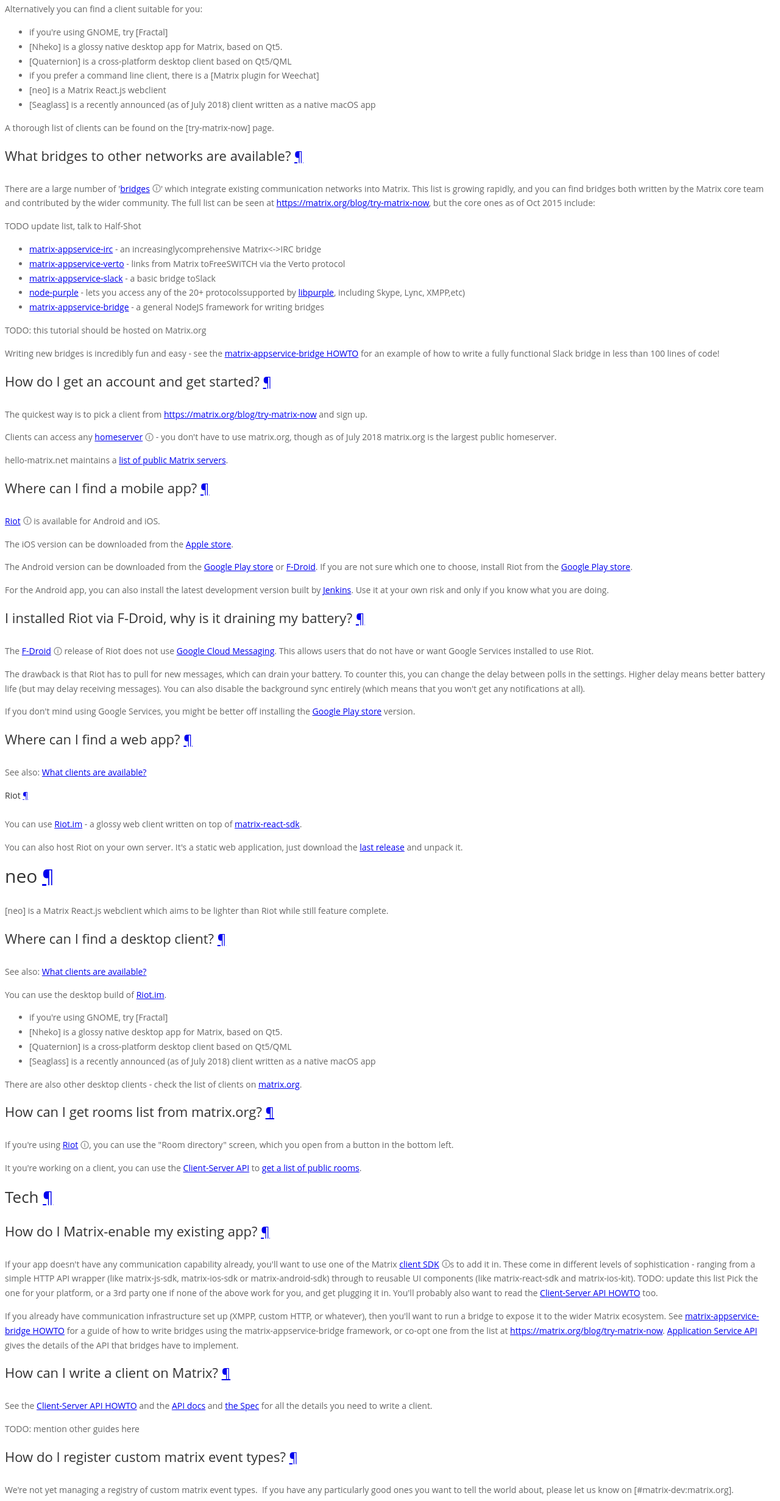
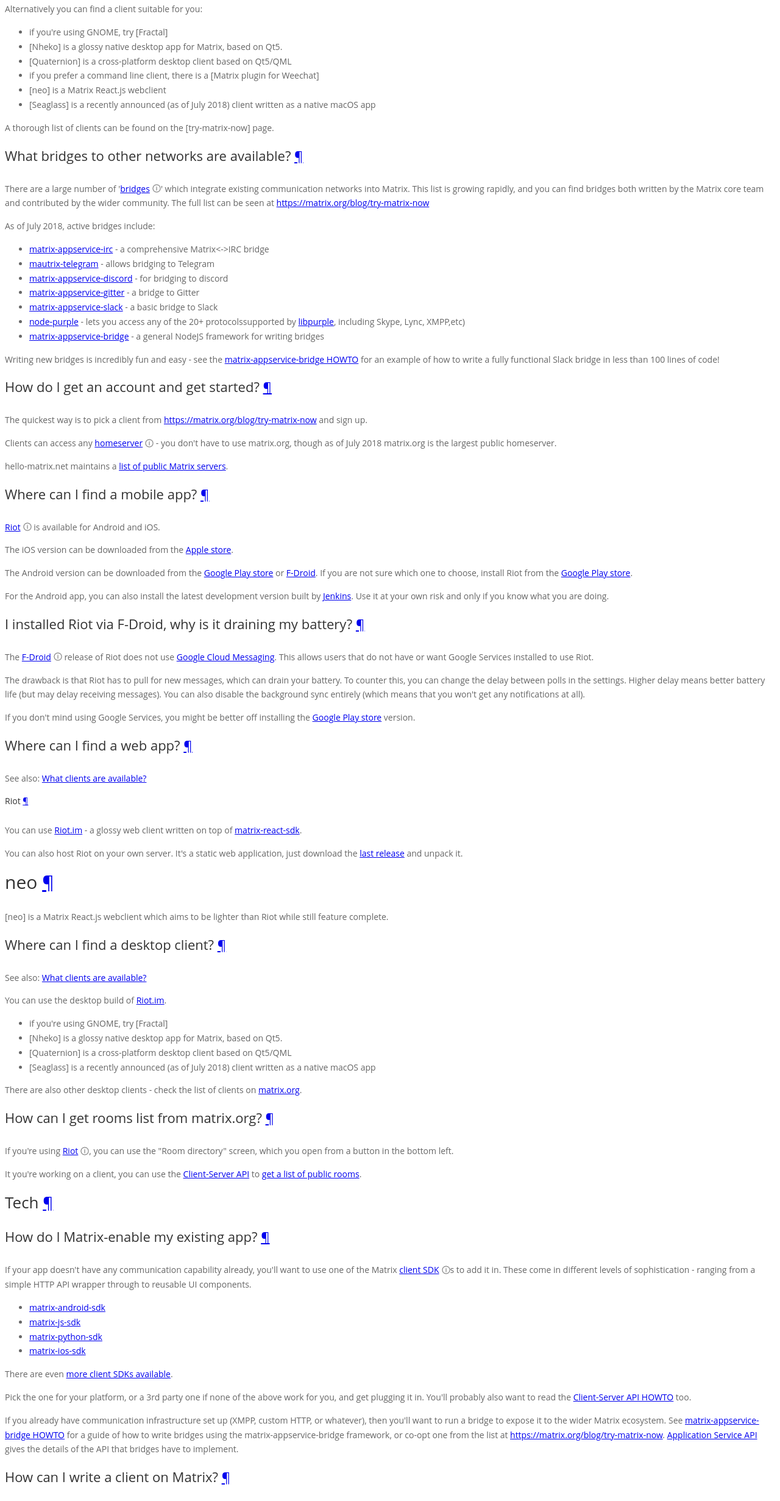
Before and after one commit to benparsons/matrix-notes, a website: page faq/refresh-v2/out.html in a window 1280 px wide. Shown: the part 4598-7060 px from the top of the page at 61% size. Drawn offline with nearby package versions, Linux system fonts and the light colour scheme.

Commit message:
FAQ: client SDKs

```diff
--- a/faq/refresh-v2/out.html
+++ b/faq/refresh-v2/out.html
@@ -355,16 +355,17 @@
 <p>There are a large number of '<a href="#definition-bridging" class="definition">bridges</a>' which integrate existing communication networks into
 Matrix. This list is growing rapidly, and you can find bridges both written by the Matrix core team
 and contributed by the wider community.  The full list can be seen at
-<a href="https://matrix.org/blog/try-matrix-now">https://matrix.org/blog/try-matrix-now</a>, but the core ones as of Oct 2015 include:</p>
-<p>TODO update list, talk to Half-Shot</p>
+<a href="https://matrix.org/blog/try-matrix-now">https://matrix.org/blog/try-matrix-now</a></p>
+<p>As of July 2018, active bridges include:</p>
 <ul>
-<li><a href="https://github.com/matrix-org/matrix-appservice-irc">matrix-appservice-irc</a> - an increasinglycomprehensive Matrix&lt;-&gt;IRC bridge</li>
-<li><a href="https://github.com/matrix-org/matrix-appservice-verto">matrix-appservice-verto</a> - links from Matrix toFreeSWITCH via the Verto protocol</li>
-<li><a href="https://github.com/matrix-org/matrix-appservice-slack">matrix-appservice-slack</a> - a basic bridge toSlack</li>
+<li><a href="https://github.com/matrix-org/matrix-appservice-irc">matrix-appservice-irc</a> - a comprehensive Matrix&lt;-&gt;IRC bridge</li>
+<li><a href="https://github.com/tulir/mautrix-telegram">mautrix-telegram</a> - allows bridging to Telegram</li>
+<li><a href="https://github.com/Half-Shot/matrix-appservice-discord">matrix-appservice-discord</a> - for bridging to discord</li>
+<li><a href="https://github.com/matrix-org/matrix-appservice-gitter">matrix-appservice-gitter</a> - a bridge to Gitter</li>
+<li><a href="https://github.com/matrix-org/matrix-appservice-slack">matrix-appservice-slack</a> - a basic bridge to Slack</li>
 <li><a href="https://github.com/matrix-org/node-purple">node-purple</a> - lets you access any of the 20+ protocolssupported by <a href="https://developer.pidgin.im/wiki/WhatIsLibpurple">libpurple</a>, including Skype, Lync, XMPP,etc)</li>
 <li><a href="https://github.com/matrix-org/matrix-appservice-bridge">matrix-appservice-bridge</a> - a general NodeJS framework for writing bridges</li>
 </ul>
-<p>TODO: this tutorial should be hosted on Matrix.org</p>
 <p>Writing new bridges is incredibly fun and easy - see the <a href="https://github.com/matrix-org/matrix-appservice-bridge/blob/master/HOWTO.md">matrix-appservice-bridge HOWTO</a>
 for an example of how to write a fully functional Slack bridge in less than 100 lines of code!</p>
 <div class='definition-list'>
@@ -448,11 +449,15 @@
 <div class='question'>
 <h3 id="how-do-i-matrix-enable-my-existing-app%3F">How do I Matrix-enable my existing app? <a class="header-anchor" href="#how-do-i-matrix-enable-my-existing-app%3F" aria-hidden="true">¶</a></h3>
 <p>If your app doesn't have any communication capability already, you'll want
-to use one of the Matrix <a href="#definition-clientsdk" class="definition">client SDK</a>s to add it in.  These come in different
-levels of sophistication - ranging from a simple HTTP API wrapper (like matrix-js-sdk, matrix-ios-sdk or matrix-android-sdk)
-through to reusable UI components (like matrix-react-sdk and matrix-ios-kit).
-TODO: update this list
-Pick the one for your platform, or a 3rd party one if none of the above work for you,
+to use one of the Matrix <a href="#definition-clientsdk" class="definition">client SDK</a>s to add it in.   These come in different levels of sophistication - ranging from a simple HTTP API wrapper through to reusable UI components.</p>
+<ul>
+<li><a href="https://github.com/matrix-org/matrix-android-sdk">matrix-android-sdk</a></li>
+<li><a href="https://github.com/matrix-org/matrix-js-sdk">matrix-js-sdk</a></li>
+<li><a href="https://github.com/matrix-org/matrix-python-sdk">matrix-python-sdk</a></li>
+<li><a href="https://github.com/matrix-org/matrix-ios-sdk">matrix-ios-sdk</a></li>
+</ul>
+<p>There are even <a href="https://matrix.org/docs/projects/try-matrix-now.html#client-sdks">more client SDKs available</a>.</p>
+<p>Pick the one for your platform, or a 3rd party one if none of the above work for you,
 and get plugging it in.  You'll probably also want to read the <a href="http://matrix.org/docs/howtos/client-server.html">Client-Server API
 HOWTO</a> too.</p>
 <p>If you already have communication infrastructure set up (XMPP, custom HTTP, or whatever),
```
Also changed, not shown: faq/refresh-v2/questions/q19.md (+1 -4 lines), faq/refresh-v2/questions/q20.md (+7 -7 lines), faq/refresh-v2/questions/q26.md (+9 -4 lines).
